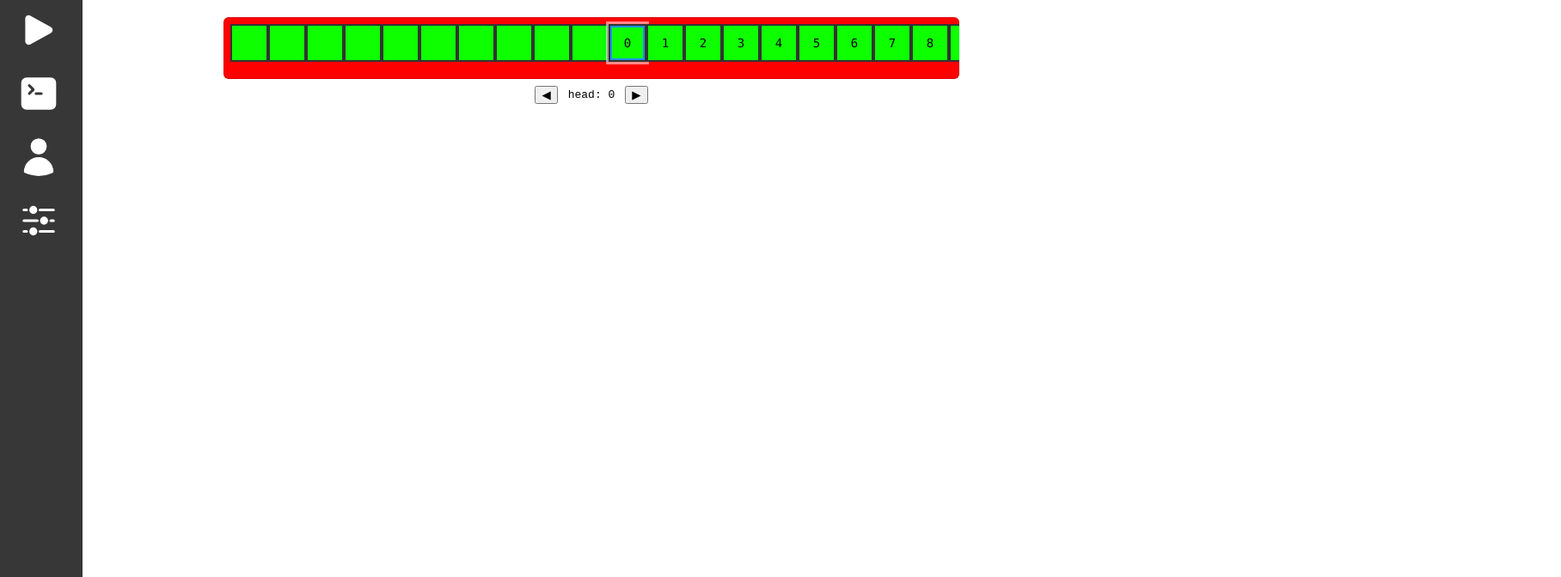
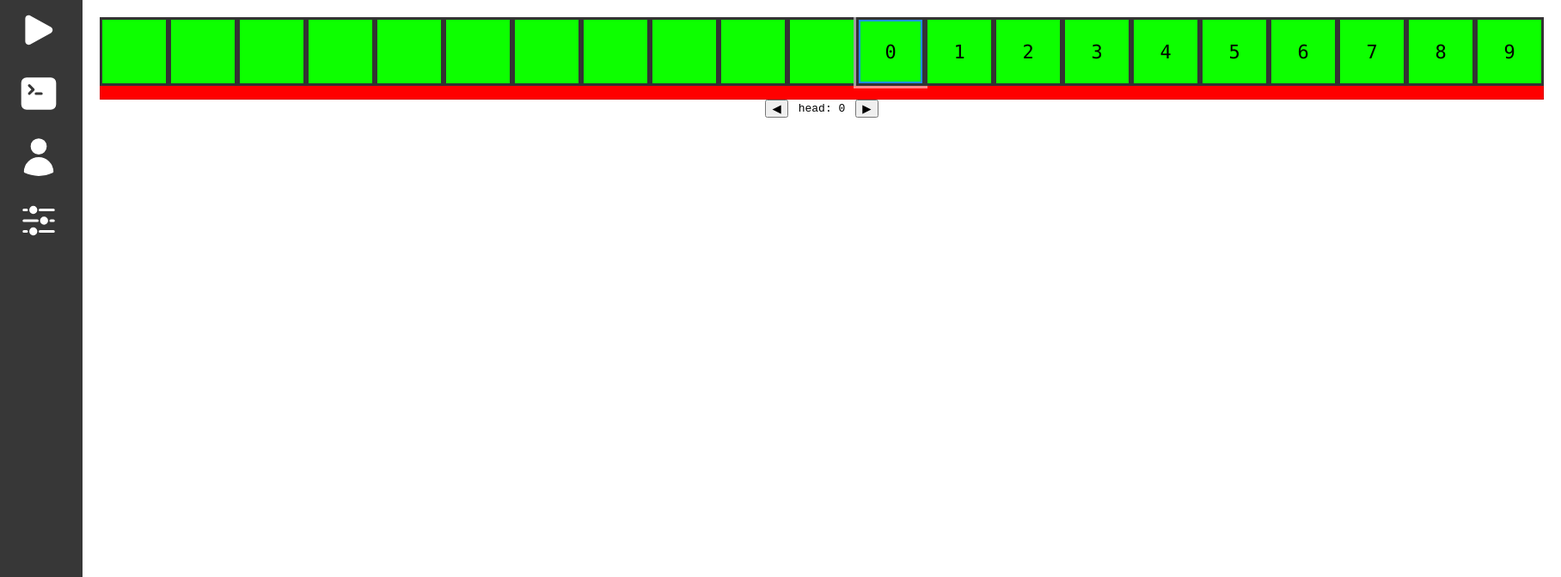
Before and after one commit to Haranana/Turing-Machine-Simulator-Frontend, a React (Vite) app: page / in a window 1280 px wide. Shown: the top 672 px of the page at 86% size, 1816 px wide, since content can reach past the window. Built offline with nearby package versions, Linux system fonts and the light colour scheme.

Commit message:
updated visuals of tape

```diff
--- a/src/features/Tape/Tape.tsx
+++ b/src/features/Tape/Tape.tsx
@@ -16,7 +16,7 @@ interface TapeViewInput{
   animateMs?: number;
 }
 
-export const TapeView = ({ tapeState , radius=10, cellPx=40, animateMs=400}: TapeViewInput) => {
+export const TapeView = ({ tapeState , radius=10, cellPx=80, animateMs=400}: TapeViewInput) => {
 
     const [head, setHead] = useState<number>(tapeState.head);
 
@@ -34,8 +34,9 @@ export const TapeView = ({ tapeState , radius=10, cellPx=40, animateMs=400}: Tap
 
 
   // Renderujemy pełne okno widoku (także puste komórki!)
-  const from = head - radius;
-  const to   = head + radius;
+  const BUFFER = 1;
+  const from = head - radius - BUFFER;
+  const to   = head + radius + BUFFER;
 
   const cells = useMemo(() => {
     const list = [];
--- a/src/features/Tape/tape.css
+++ b/src/features/Tape/tape.css
@@ -1,7 +1,7 @@
 .tape-wrapper {
   display: flex;
   flex-direction: column;
-  gap: 8px;
+
   align-items: center;
 }
 
@@ -9,8 +9,6 @@
 .tape-viewport {
   overflow: hidden;
   background-color: var(--color-debug-1);
-  padding: 8px;
-  border-radius: 6px;
   box-shadow: 0 0 0 1px rgba(0,0,0,.15) inset;
 }
 
@@ -22,13 +20,14 @@
 }
 
 .tape-cell {
+    box-sizing: border-box;
   background-color: var(--color-debug-2);
-  border: solid 2px #333;
+  border: solid 3px #333;
   display: flex;
   align-items: center;
   justify-content: center;
   font-family: ui-monospace, SFMono-Regular, Menlo, Consolas, "Liberation Mono", monospace;
-  font-size: 14px;
+  font-size: 22px;
   user-select: none;
 }
 
--- a/src/pages/SimulatorPage.tsx
+++ b/src/pages/SimulatorPage.tsx
@@ -1,6 +1,6 @@
 import './page.css';
 import {TapeView} from "../features/Tape/Tape.tsx"
-import type { TapeState, TapeSymbol, Tape } from "../features/Tape/Tape.tsx"
+import type { TapeState, TapeSymbol } from "../features/Tape/Tape.tsx"
 
 function prepData(){
     const tapeMockInput: TapeState = {
```
